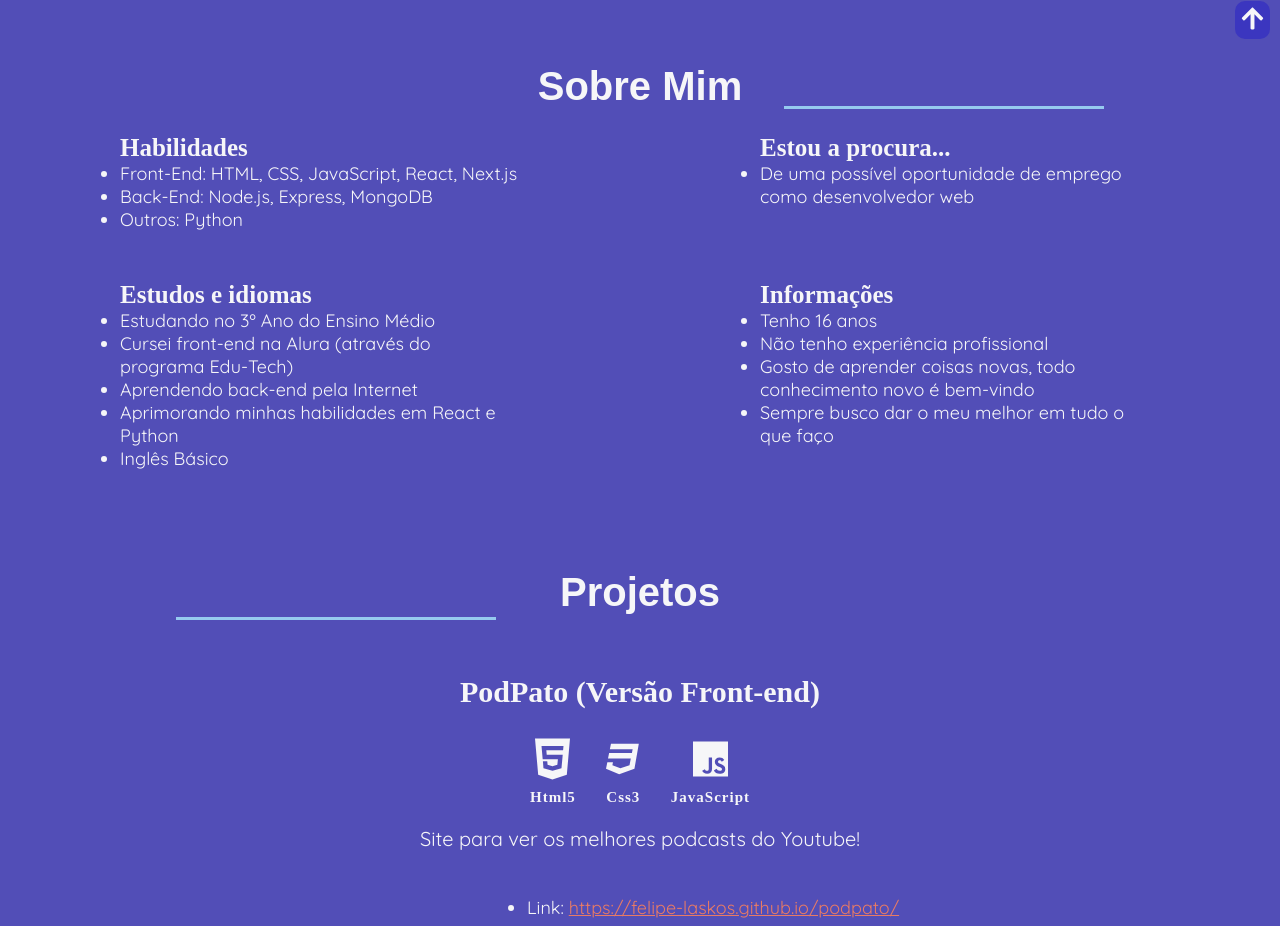
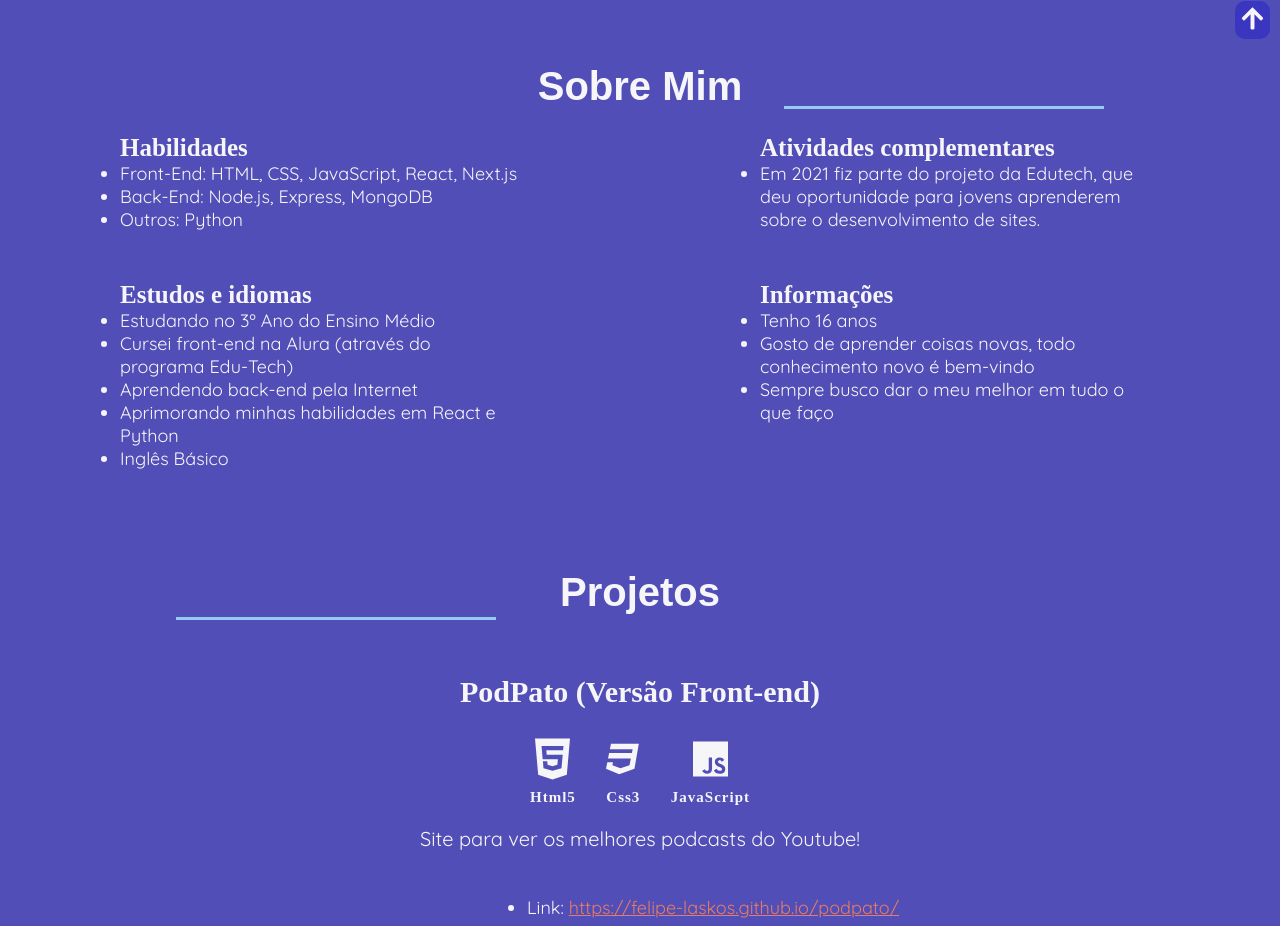
Before and after one commit to Felipe-Laskos/portfolio, a Next.js app: page / in a window 1280 px wide. Shown: the part 811-1737 px from the top of the page. Built offline with nearby package versions, Linux system fonts and the light colour scheme; a web font is replaced by a local one.

Commit message:
atualizando informações

```diff
--- a/components/About/index.js
+++ b/components/About/index.js
@@ -13,9 +13,9 @@ const About = () => {
             </ul>
             </List>
             <List>
-            <h3>Estou a procura...</h3>
+            <h3>Atividades complementares</h3>
             <ul>
-                <li>De uma possível oportunidade de emprego como desenvolvedor web</li>
+                <li>Em 2021 fiz parte do projeto da Edutech, que deu oportunidade para jovens aprenderem sobre o desenvolvimento de sites.</li>
             </ul>
             </List>
             <List>
@@ -32,7 +32,6 @@ const About = () => {
             <h3>Informações</h3>
             <ul>
                 <li>Tenho 16 anos</li>
-                <li>Não tenho experiência profissional</li>
                 <li>Gosto de aprender coisas novas, todo conhecimento novo é bem-vindo</li>
                 <li>Sempre busco dar o meu melhor em tudo o que faço</li>
             </ul>
```
